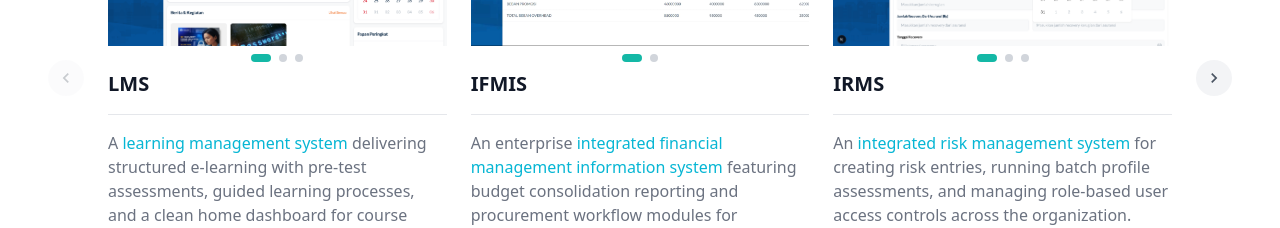
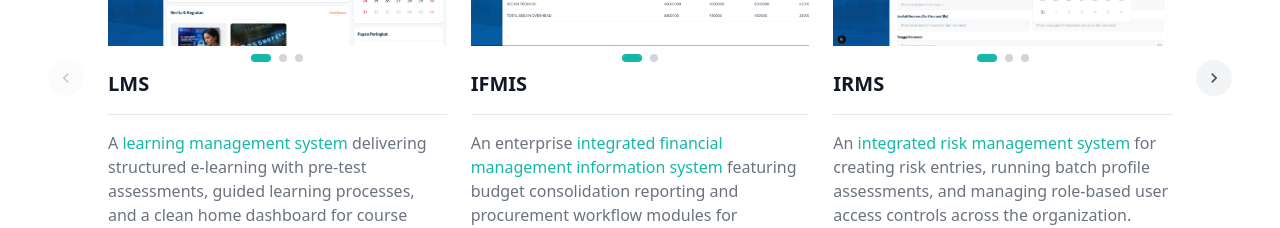
Before and after one commit to fadilarazhya/portofolio, a React (Vite) app: page / in a window 1280 px wide. Shown: the part 2080-2308 px from the top of the page. Built offline with nearby package versions, Linux system fonts and the light colour scheme.

Commit message:
adjust color css in projects

```diff
--- a/src/sections/project/Project.css
+++ b/src/sections/project/Project.css
@@ -31,8 +31,8 @@
 }
 
 .project-image-overlay {
-  @apply relative bg-cyan-700/25 rounded-md h-auto;
-  @apply hover:bg-cyan-700/0;
+  @apply relative bg-teal-700/25 rounded-md h-auto;
+  @apply hover:bg-teal-700/0;
   @apply transition-all duration-500 ease-in-out;
 }
 
@@ -61,7 +61,7 @@
 .project-link-icon {
   @apply w-6 h-6;
   @apply text-gray-800 dark:text-white;
-  @apply hover:text-cyan-500;
+  @apply hover:text-teal-500;
   @apply transition-colors duration-300;
 }
 
@@ -75,7 +75,7 @@
 }
 
 .project-highlight {
-  @apply text-cyan-500;
+  @apply text-teal-500;
 }
 
 .project-tech-stack {
```
